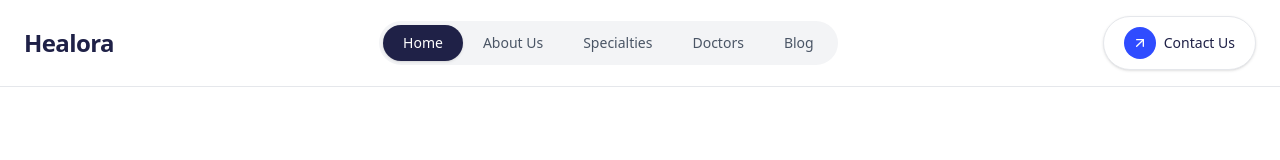
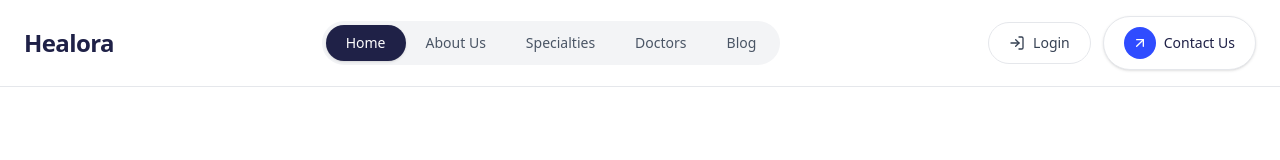
Before and after one commit to wizaura/healora, a Next.js app: page / in a window 1280 px wide. Shown: the top 160 px of the page. Built offline with nearby package versions, Linux system fonts and the light colour scheme.

Commit message:
4th commit - Added login page and register page 2

```diff
--- a/components/layout/Navbar.tsx
+++ b/components/layout/Navbar.tsx
@@ -2,7 +2,7 @@
 
 import { useState } from "react";
 import Link from "next/link";
-import { Menu, X, ArrowUpRight } from "lucide-react";
+import { Menu, X, ArrowUpRight, LogIn } from "lucide-react";
 import { usePathname } from "next/navigation";
 
 const navItems = [
@@ -50,13 +50,31 @@ export default function Navbar() {
                     })}
                 </div>
 
-                {/* Right CTA */}
-                <div className="hidden md:flex items-center">
+                {/* Right CTA (Desktop) */}
+                <div className="hidden md:flex items-center gap-3">
+
+                    {/* Login */}
+                    <Link
+                        href="/login"
+                        className="flex items-center gap-2 rounded-full
+                        border border-gray-200 bg-white px-5 py-2.5
+                        text-sm font-medium text-gray-700
+                        transition hover:bg-gray-50"
+                    >
+                        <LogIn size={16} />
+                        Login
+                    </Link>
+
+                    {/* Contact */}
                     <Link
                         href="#contact"
-                        className="group flex items-center gap-2 rounded-full border border-gray-200 bg-white px-5 py-2.5 text-sm font-medium text-[#1F2147] shadow-sm transition hover:bg-gray-50"
+                        className="group flex items-center gap-2 rounded-full
+                        border border-gray-200 bg-white px-5 py-2.5
+                        text-sm font-medium text-[#1F2147] shadow-sm
+                        transition hover:bg-gray-50"
                     >
-                        <span className="flex h-8 w-8 items-center justify-center rounded-full bg-[#2F4CFF] text-white transition group-hover:scale-105">
+                        <span className="flex h-8 w-8 items-center justify-center
+                        rounded-full bg-[#2F4CFF] text-white transition group-hover:scale-105">
                             <ArrowUpRight size={16} />
                         </span>
                         Contact Us
@@ -76,20 +94,39 @@ export default function Navbar() {
             {open && (
                 <div className="md:hidden bg-white shadow-lg">
                     <div className="space-y-3 px-6 py-6">
+
                         {navItems.map((item) => (
                             <Link
                                 key={item.name}
                                 href={item.href}
                                 onClick={() => setOpen(false)}
-                                className="block rounded-lg px-4 py-2 text-sm font-medium text-gray-700 hover:bg-gray-100"
+                                className="block rounded-lg px-4 py-2
+                                text-sm font-medium text-gray-700
+                                hover:bg-gray-100"
                             >
                                 {item.name}
                             </Link>
                         ))}
 
+                        {/* Login (Mobile) */}
+                        <Link
+                            href="/login"
+                            onClick={() => setOpen(false)}
+                            className="flex items-center justify-center gap-2
+                            rounded-xl border border-gray-200 px-5 py-3
+                            text-sm font-semibold text-gray-700"
+                        >
+                            <LogIn size={16} />
+                            Login
+                        </Link>
+
+                        {/* Contact (Mobile) */}
                         <Link
                             href="#contact"
-                            className="mt-4 flex items-center justify-center gap-2 rounded-xl bg-[#2F4CFF] px-5 py-3 text-sm font-semibold text-white"
+                            onClick={() => setOpen(false)}
+                            className="flex items-center justify-center gap-2
+                            rounded-xl bg-[#2F4CFF] px-5 py-3
+                            text-sm font-semibold text-white"
                         >
                             Contact Us
                             <ArrowUpRight size={16} />
```
